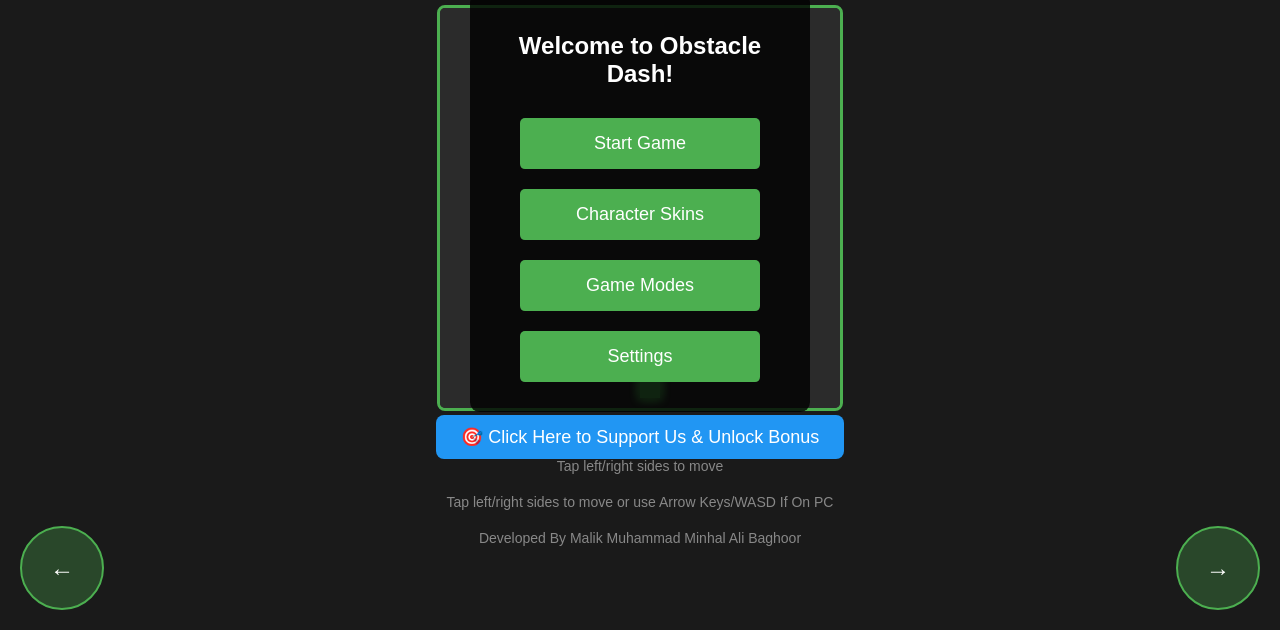
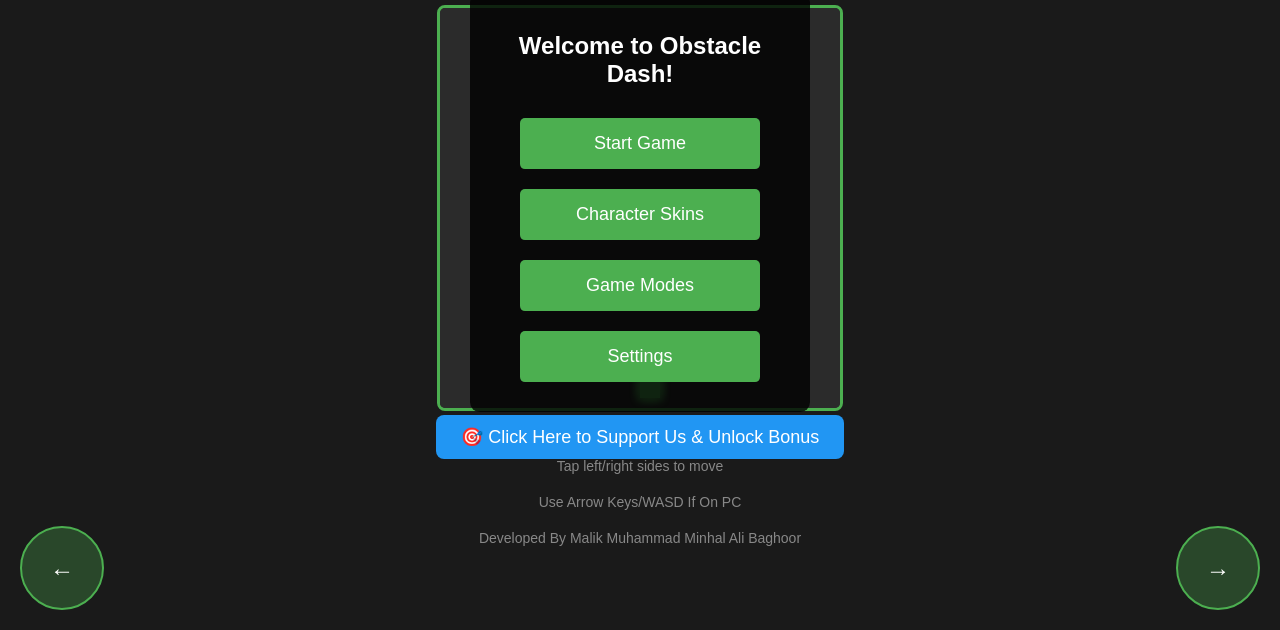
Before and after one commit to minhal-lab/Obstacle-Dash, a plain HTML site: page index.html in a window 1280 px wide. Shown: the part 170-800 px from the top of the page. Drawn offline with Linux system fonts and the light colour scheme.

Commit message:
Update index.html

```diff
--- a/index.html
+++ b/index.html
@@ -674,6 +674,6 @@ document.addEventListener('keyup', (e) => {
 </body>
 </html>
 
-<div id="instructions">Tap left/right sides to move or use Arrow Keys/WASD If On PC</div>
+<div id="instructions"> Use Arrow Keys/WASD If On PC</div>
 
 <div id="instructions">Developed By Malik Muhammad Minhal Ali Baghoor</div>
```
